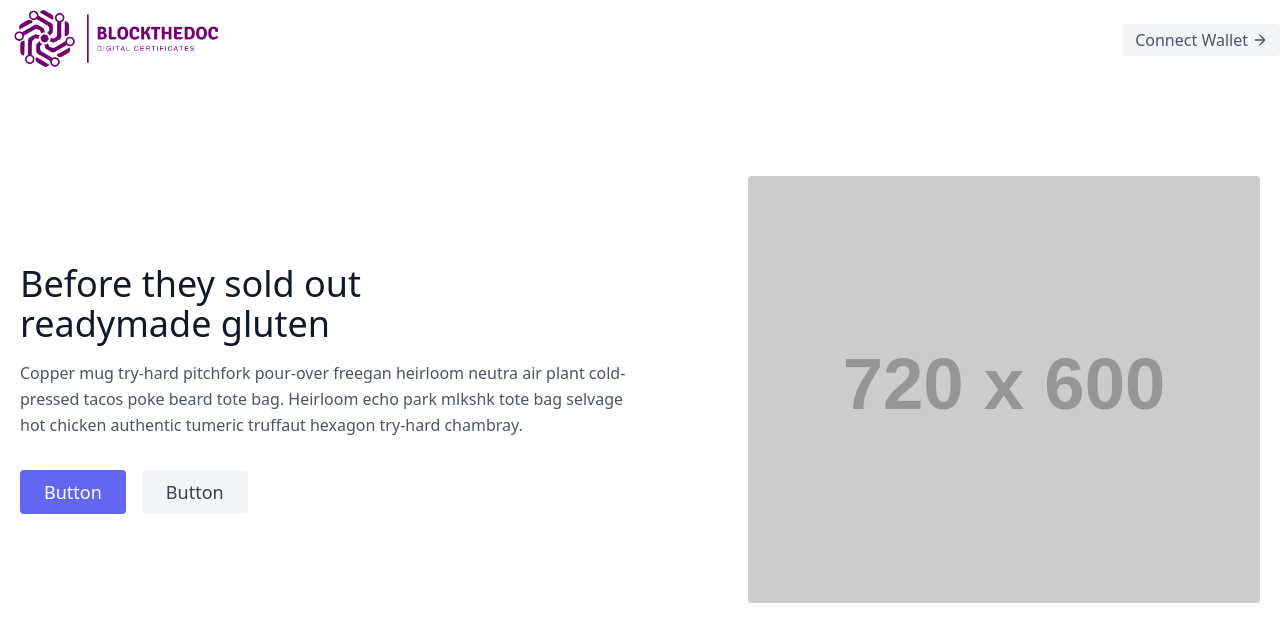
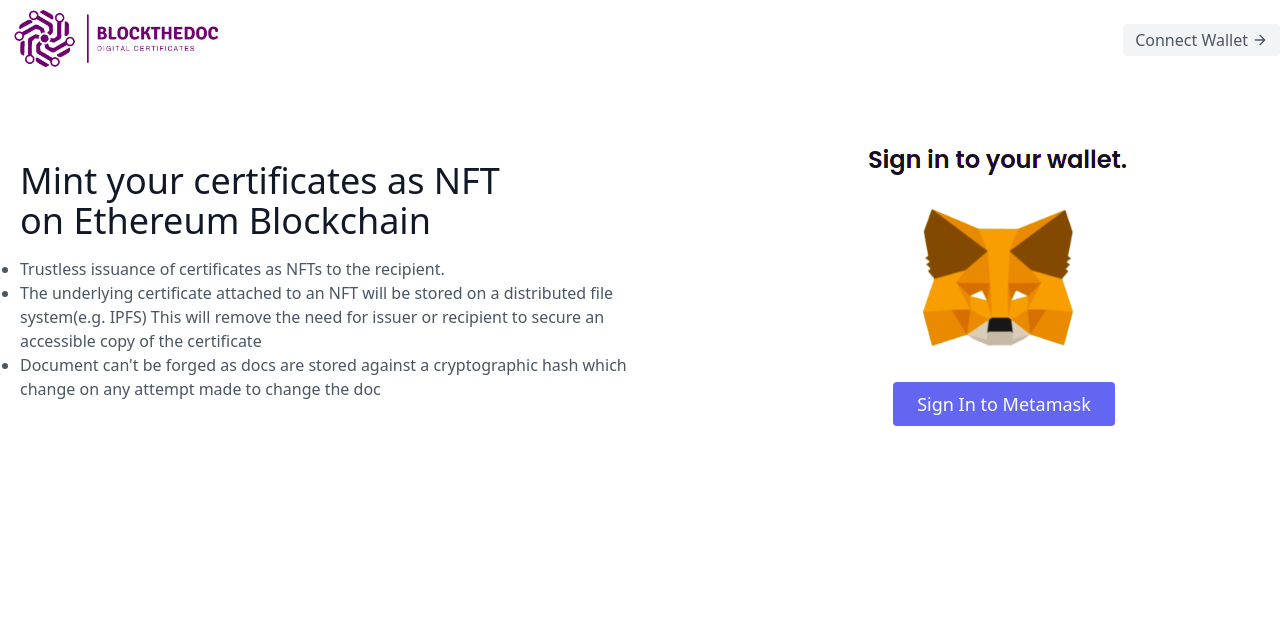
Before and after one commit to HarshBalyan/block-the-doc, a React (Create React App) app: page / in a window 1280 px wide. Shown: the top 642 px of the page. Built offline with nearby package versions, Linux system fonts and the light colour scheme.

Commit message:
home page done

```diff
--- a/src/pages/Home.js
+++ b/src/pages/Home.js
@@ -1,34 +1,41 @@
 function Home() {
   return (
     <section className="text-gray-600 body-font">
-      <div className="container mx-auto flex px-5 py-24 md:flex-row flex-col items-center">
+      <div className="container mx-auto flex px-5 py-14 md:flex-row flex-col items-center">
         <div className="lg:flex-grow md:w-1/2 lg:pr-24 md:pr-16 flex flex-col md:items-start md:text-left mb-16 md:mb-0 items-center text-center">
           <h1 className="title-font sm:text-4xl text-3xl mb-4 font-medium text-gray-900">
-            Before they sold out
+            Mint your certificates as NFT
             <br className="hidden lg:inline-block" />
-            readymade gluten
+            on Ethereum Blockchain
           </h1>
-          <p className="mb-8 leading-relaxed">
-            Copper mug try-hard pitchfork pour-over freegan heirloom neutra air
-            plant cold-pressed tacos poke beard tote bag. Heirloom echo park
-            mlkshk tote bag selvage hot chicken authentic tumeric truffaut
-            hexagon try-hard chambray.
-          </p>
+          <ul className="list-disc">
+            <li>
+              Trustless issuance of certificates as NFTs to the recipient.
+            </li>
+            <li>
+              The underlying certificate attached to an NFT will be stored on a
+              distributed file system(e.g. IPFS) This will remove the need for
+              issuer or recipient to secure an accessible copy of the
+              certificate
+            </li>
+            <li>
+              Document can't be forged as docs are stored against a
+              cryptographic hash which change on any attempt made to change the
+              doc
+            </li>
+          </ul>
+        </div>
+        <div className="lg:max-w-lg lg:w-full md:w-1/2 w-5/6 text-center">
+          <img
+            className="inline-block object-cover object-center rounded"
+            alt="hero"
+            src="/sign-in-metamask.png"
+          />
           <div className="flex justify-center">
             <button className="inline-flex text-white bg-indigo-500 border-0 py-2 px-6 focus:outline-none hover:bg-indigo-600 rounded text-lg">
-              Button
-            </button>
-            <button className="ml-4 inline-flex text-gray-700 bg-gray-100 border-0 py-2 px-6 focus:outline-none hover:bg-gray-200 rounded text-lg">
-              Button
+              Sign In to Metamask
             </button>
           </div>
-        </div>
-        <div className="lg:max-w-lg lg:w-full md:w-1/2 w-5/6">
-          <img
-            className="object-cover object-center rounded"
-            alt="hero"
-            src="https://dummyimage.com/720x600"
-          />
         </div>
       </div>
     </section>
```
Also changed, not shown: public/sign-in-metamask.png (added).
